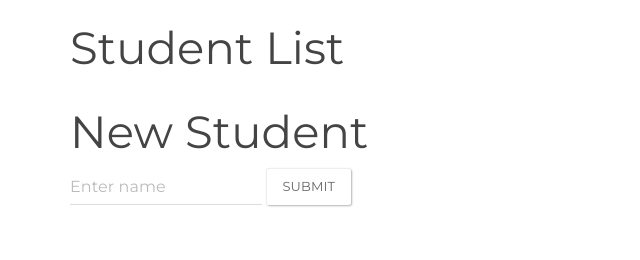
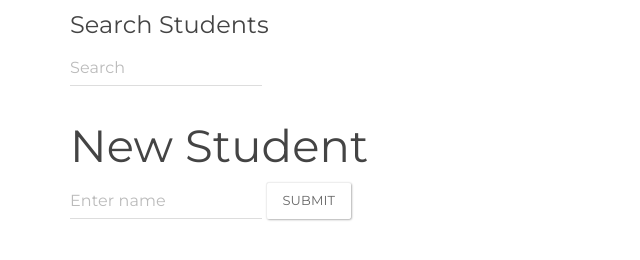
Before and after one commit to afenix/studentRoster, a plain HTML site: page index.html in a window 1280 px wide. Shown: the whole page, without its empty margins (0-640 px from the left). Drawn offline with Linux system fonts and the light colour scheme.

Commit message:
Add filter, delete and update functionality

```diff
--- a/index.html
+++ b/index.html
@@ -10,11 +10,22 @@
   </head>
   <body>
     <div class ="container" ng-controller="StudentsCtrl">
+      <div class="row" ng-show"students.length">
+        <div class="col-md-12">
+          <h4>Search Students</h4>
+          <form class="form-inline" role="form">
+            <div class="form-group">
+              <input ng-model="query" type="text" class="form-control" id="student-name" placeholder="Search">
+            </div>
+          </form>
+        </div>
+      </div>
       <div class="row">
         <div class="col-md-12">
-          <h2>Student List</h2>
+          <h2 ng-show="students.length && filtered.length">Student List</h2>
+          <h2 ng-show="students.length && !filtered.length">No Matches</h2>
           <ul>
-            <li ng-repeat="item in students">
+            <li ng-repeat="item in filtered = (students | filter:query)">
               <span ng-click="editing = true" ng-hide="editing">
                 {{item.name}} <a ng-click="deleteStudent(item)">Delete</a>
               </span>
```
Lines whose indentation alone changed are shown as unchanged.
